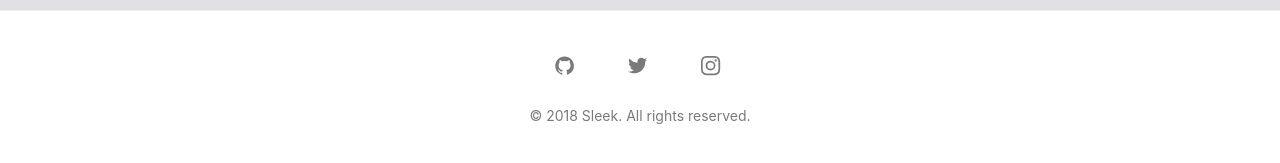
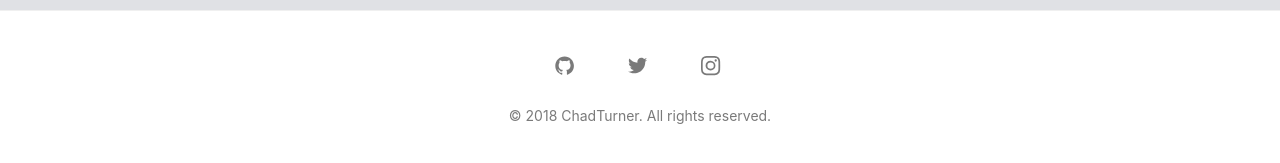
Before and after one commit to EricSlusarz/ChadTurner, a Jekyll site: the page built from index.md, in a window 1280 px wide and 900 px high, scrolled down 983 px. Shown: the part 729-892 px from the top of the window. Built offline with Jekyll 4.4.1, drawn with Linux system fonts in a browser that asks for light colours.

Commit message:
Fixed config

```diff
--- a/_config.yml
+++ b/_config.yml
@@ -1,12 +1,12 @@
-title: Sleek # your site title
-author: GitHub User
+title: ChadTurner # your site title
+author: Eric Slusarz
 email: your-email@domain.com # email for form submission, you also have to change it in _js/scripts.js
 description: > # this means to ignore newlines until "baseurl:"
   Write an awesome description for your new site here. You can edit this
   line in _config.yml. It will appear in your document head meta (for
   Google search results) and in your feed.xml site description.
 baseurl: "" # the subpath of your site, e.g. /blog
-url: "https://janczizikow.github.io/sleek" # the base hostname & protocol for your site, e.g. http://example.com
+url: "https://ericslusarz.github.io/" # the base hostname & protocol for your site, e.g. http://example.com
 twitter_username: jan_czizikow # replace with your_twitter_username or comment to remove link from footer
 github_username:  janczizikow # replace with your_github_username or comment to remove link from footer
 instagram_username: shanlongjj # replace with your_instagram_username or comment to remove link from footer
```
